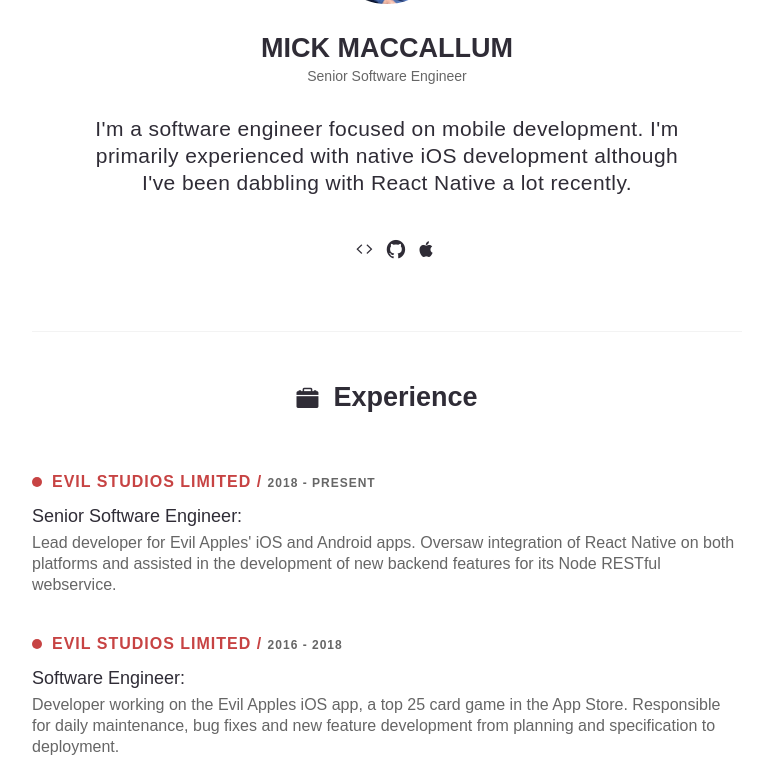
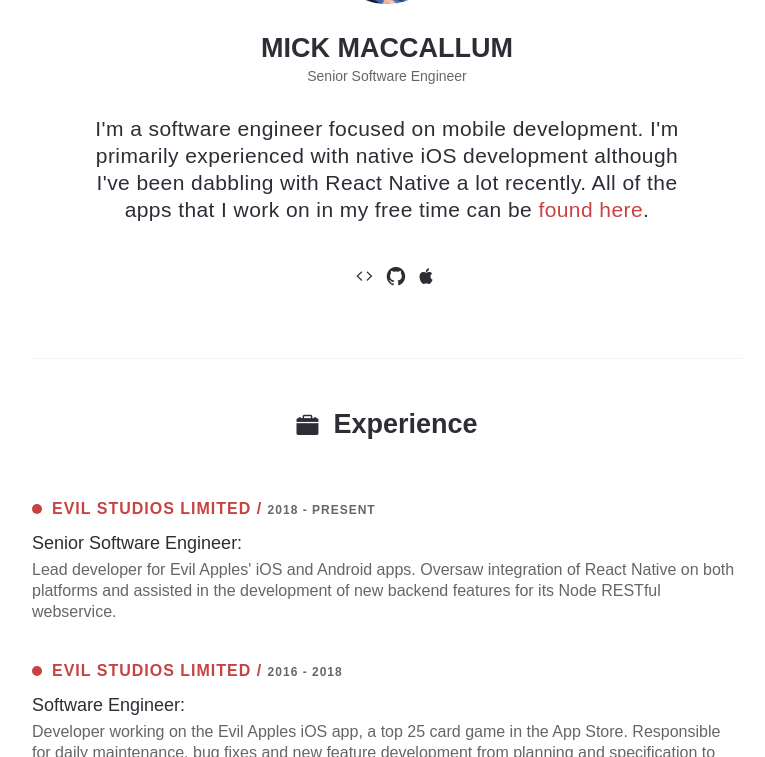
Before and after one commit to humblebots/mick.maccallum.dev, a Jekyll site: the page built from index.html, in a window 1280 px wide and 900 px high, scrolled down 361 px, cut to the strip 143-900 px from the top of the window. Shown: the whole strip, without its empty margins (253-1018 px from the left). Built offline with Jekyll 4.4.1, drawn with Linux system fonts in a browser that asks for light colours; nearby versions of some CDN libraries; some web fonts are replaced.

Commit message:
Link to humblebots.io

```diff
--- a/index.html
+++ b/index.html
@@ -13,7 +13,10 @@
             <span class="user-job">{{ site.data.settings.my-job }}</span>
         </div>
     </div>
-    <div class="user-description">{{ site.data.settings.description }}</div>
+    <div class="user-description">{{ site.data.settings.description }}
+        All of the apps that I work on in my free time can be
+        <a href="https://humblebots.io">found here</a>.</div>
+
     {% include social.html %}
 </div>
 <!-- end profile-user -->
```
